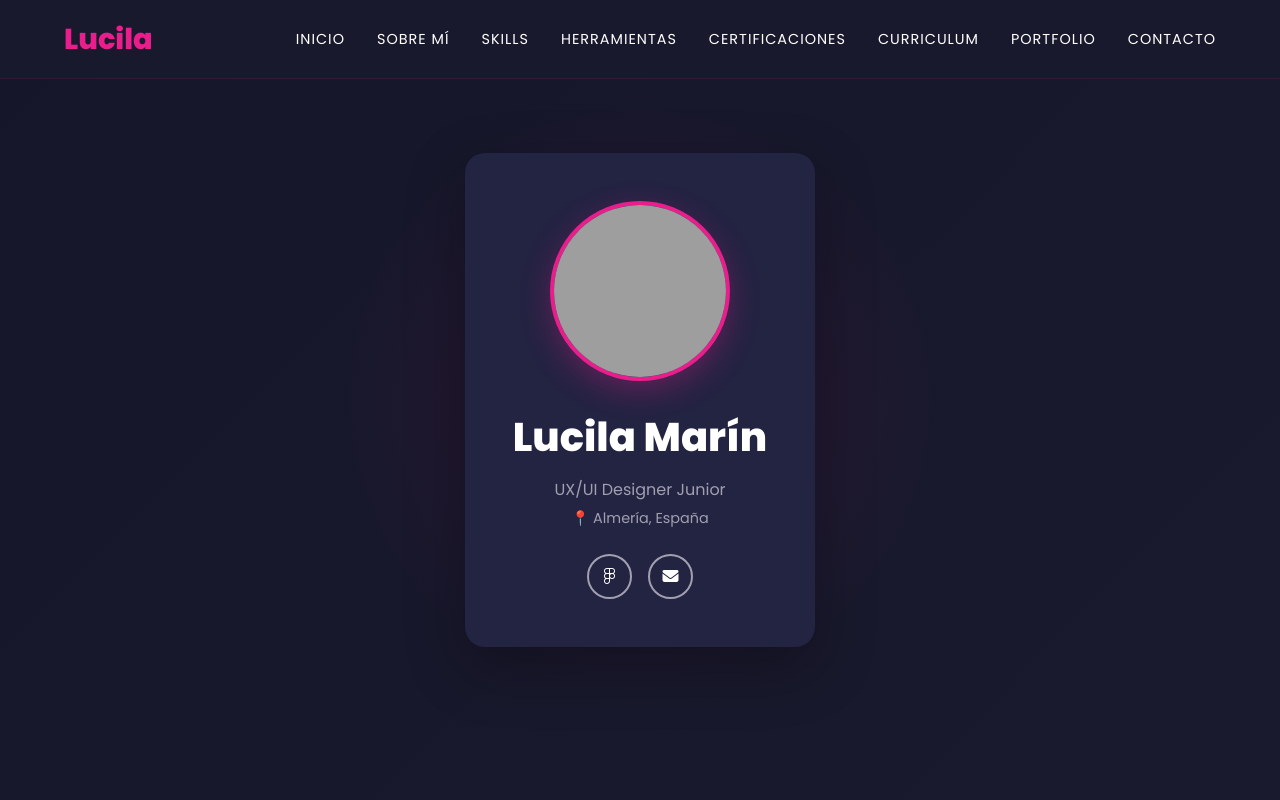
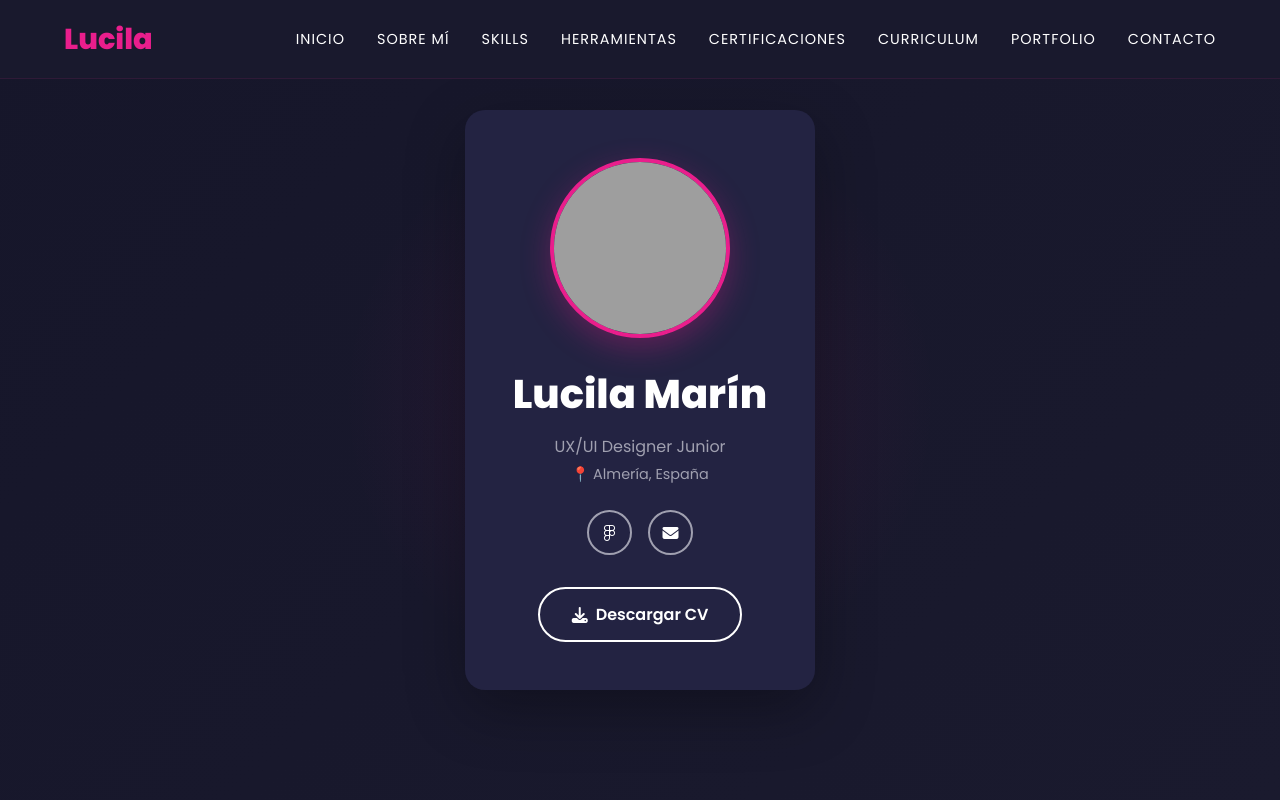
Before and after one commit to Lucila-Marin/lucila-portfolio, a plain HTML site: page index.html in a window 1280 px wide. Shown: the top 800 px of the page. Drawn offline with Linux system fonts and the light colour scheme; grey boxes are pictures that could not be loaded.

Commit message:
Add files via upload

```diff
--- a/index.html
+++ b/index.html
@@ -875,6 +875,9 @@
                     <i class="fas fa-envelope"></i>
                 </a>
             </div>
+            <a href="lucila-marin-cv.pdf" target="_blank" class="cv-btn">
+                <i class="fas fa-download"></i> Descargar CV
+            </a>
         </div>
     </section>
 
```
Also changed, not shown: 1 other file.
